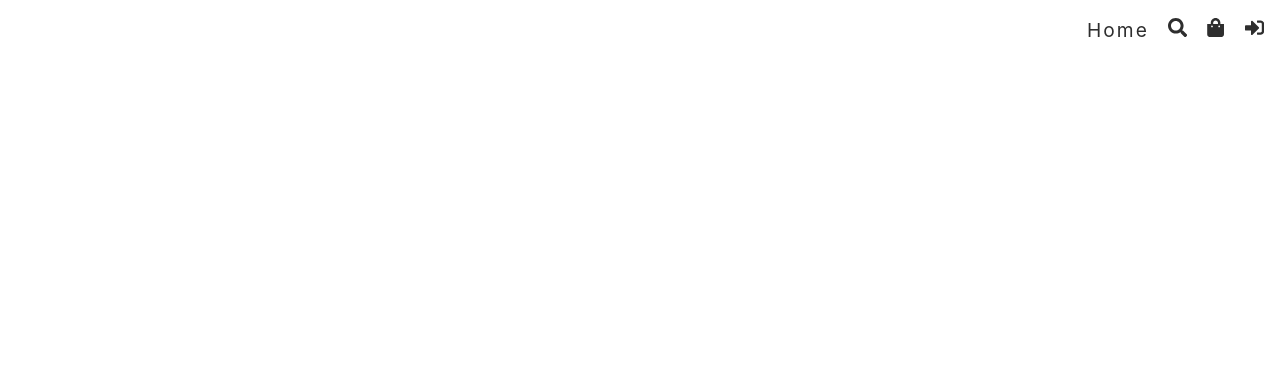
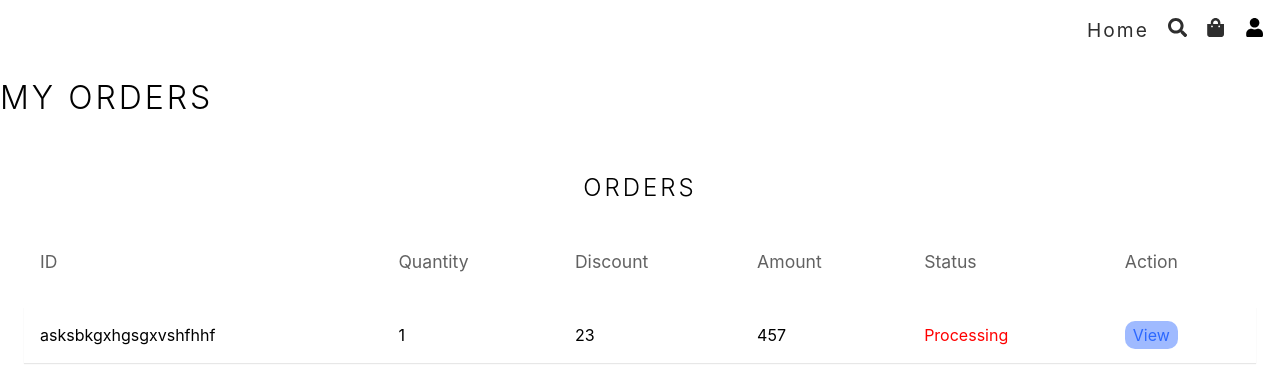
Before and after one commit to Satwick17/DazzleDelights, a React (Vite) app in the folder frontend/: page /orders in a window 1280 px wide. Before the commit this address had no page. Shown: the top 388 px of the page. Built offline with nearby package versions, Linux system fonts and the light colour scheme.

Commit message:
Added orders section

```diff
--- a/frontend/src/App.tsx
+++ b/frontend/src/App.tsx
@@ -8,6 +8,8 @@
 const Cart = lazy(() => import("./pages/cart"));
 const Shipping = lazy(() => import("./pages/shipping"));
 const Login = lazy(() => import("./pages/login"));
+const Orders = lazy(() => import("./pages/orders"));
+const OrderDetails = lazy(() => import("./pages/orderDetails"));
 
 // Importing admin routes
 const Dashboard = lazy(() => import("./pages/admin/dashboard"));
@@ -43,6 +45,8 @@
           {/* Logged in User Routes*/}
           <Route>
             <Route path="/shipping" element={<Shipping />} />
+            <Route path="/orders" element={<Orders />} />
+            <Route path="/order/:id" element={<OrderDetails />} />
           </Route>
           {/* Admin Routes  */}
           <Route
--- a/frontend/src/components/header.tsx
+++ b/frontend/src/components/header.tsx
@@ -8,7 +8,7 @@
 } from "react-icons/fa";
 import { useState } from "react";
 
-const user = { _id: "", role: "" };
+const user = { _id: "gfhg", role: "" };
 const Header = () => {
   const [isOpen, setIsOpen] = useState<boolean>(false);
 
--- /dev/null
+++ b/frontend/src/pages/orderDetails.tsx
@@ -0,0 +1,5 @@
+const OrderDetails = () => {
+  return <div>OrderDetails</div>;
+};
+
+export default OrderDetails;
--- /dev/null
+++ b/frontend/src/pages/orders.tsx
@@ -0,0 +1,68 @@
+import { ReactElement, useState } from "react";
+import TableHOC from "../components/admin/TableHOC";
+import { Column } from "react-table";
+import { Link } from "react-router-dom";
+
+type DataType = {
+  _id: string;
+  amount: number;
+  quantity: number;
+  discount: number;
+  status: ReactElement;
+  action: ReactElement;
+};
+
+const column: Column<DataType>[] = [
+  {
+    Header: "ID",
+    accessor: "_id",
+  },
+  {
+    Header: "Quantity",
+    accessor: "quantity",
+  },
+  {
+    Header: "Discount",
+    accessor: "discount",
+  },
+  {
+    Header: "Amount",
+    accessor: "amount",
+  },
+  {
+    Header: "Status",
+    accessor: "status",
+  },
+  {
+    Header: "Action",
+    accessor: "action",
+  },
+];
+
+const Orders = () => {
+  const [rows] = useState<DataType[]>([
+    {
+      _id: "asksbkgxhgsgxvshfhhf",
+      amount: 457,
+      quantity: 1,
+      discount: 23,
+      status: <span className="red">Processing</span>,
+      action: <Link to={`/order/asksbk`}>View</Link>,
+    },
+  ]);
+  const Table = TableHOC<DataType>(
+    column,
+    rows,
+    "dashboard-product-box",
+    "Orders",
+    rows.length > 6
+  )();
+  return (
+    <div className="container">
+      <h1>My Orders</h1>
+      {Table}
+    </div>
+  );
+};
+
+export default Orders;
--- a/frontend/src/styles/admin-styles/_products.scss
+++ b/frontend/src/styles/admin-styles/_products.scss
@@ -1,6 +1,6 @@
 .dashboard-product-box {
   background-color: white;
-  padding: 2rem;
+  padding: 1.5rem;
   overflow: auto;
   @include square(100%);
 }
--- a/frontend/src/styles/app.scss
+++ b/frontend/src/styles/app.scss
@@ -46,6 +46,24 @@
 @import "admin-styles/dashboardapp";
 @import "admin-styles/mediaquery";
 
+.container {
+  max-width: 1367px;
+  width: 100%;
+  margin: auto;
+  overflow: auto;
+  > h1 {
+    @include heading;
+    margin: 0.8rem 0;
+    text-align: left;
+  }
+}
+
+.heading {
+  @include heading;
+  margin: 0.7rem 0;
+  text-align: center;
+}
+
 .header {
   @include flex(row, flex-end, stretch, 1.2rem);
   padding: 1rem;
@@ -80,12 +98,6 @@
       @include flex(column, flex-start, center, 0.25rem);
     }
   }
-}
-
-.heading {
-  @include heading;
-  margin: 0.7rem 0;
-  text-align: center;
 }
 
 .admin-container {
```
